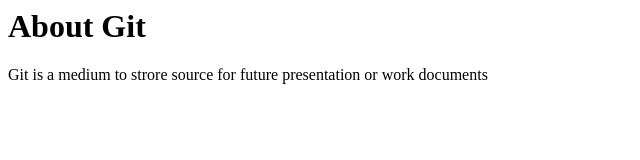
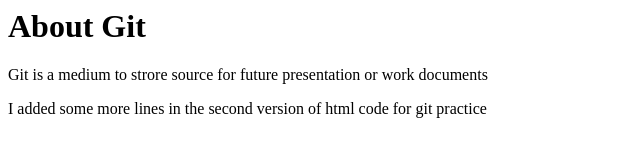
Before and after one commit to abdur-rahman2025/FirstProject, a plain HTML site: page index.html in a window 1280 px wide. Shown: the whole page, without its empty margins (0-640 px from the left). Drawn offline with Linux system fonts and the light colour scheme.

Commit message:
ptag added

```diff
--- a/index.html
+++ b/index.html
@@ -1,10 +1,12 @@
 <Doctype html>
-    <html>
-        <head></head>
+<html>
+        <head>
         <title>Practice Git and Github</title>
+        </head>
         <body>
 
             <h1>About Git</h1>
             <p>Git is a medium to strore source for future presentation or work documents</p>
+            <p>I added some more lines in the second version of html code for git practice</p>
         </body>
-    </html>
+</html>
```
